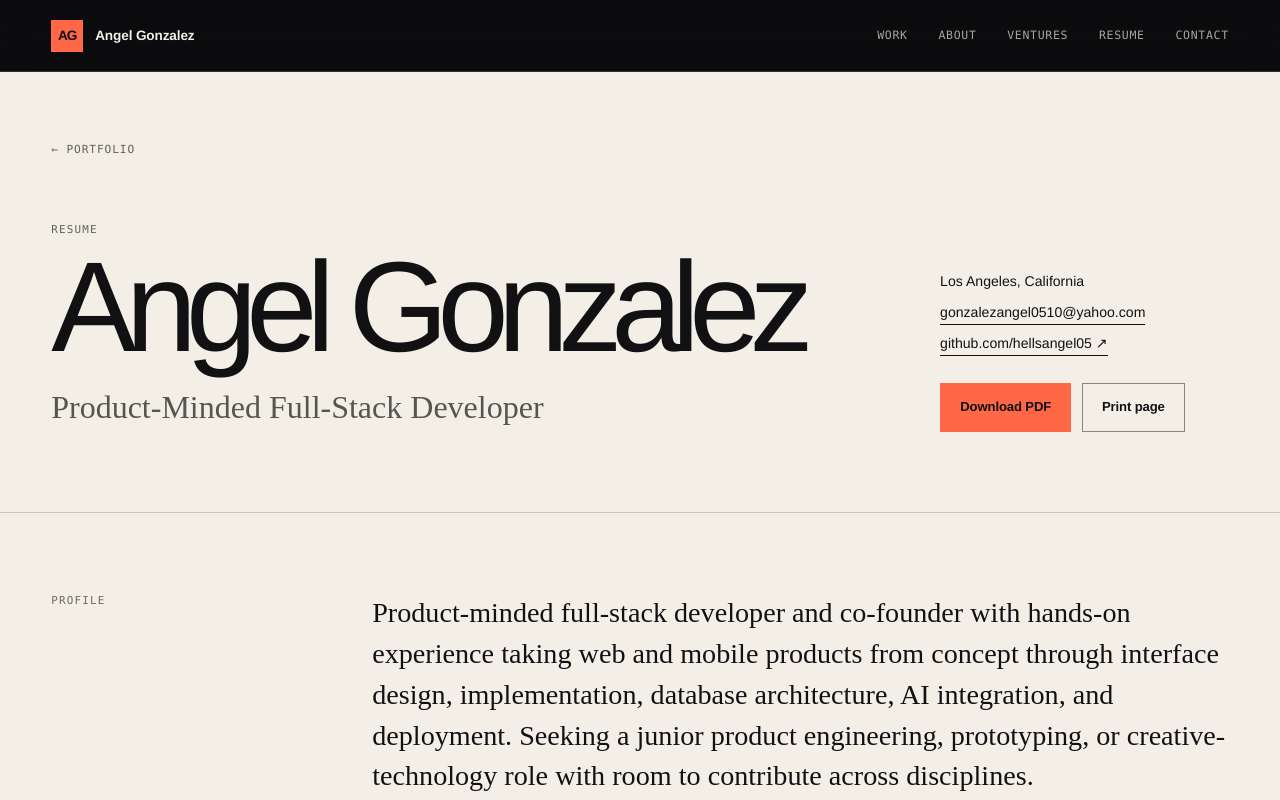
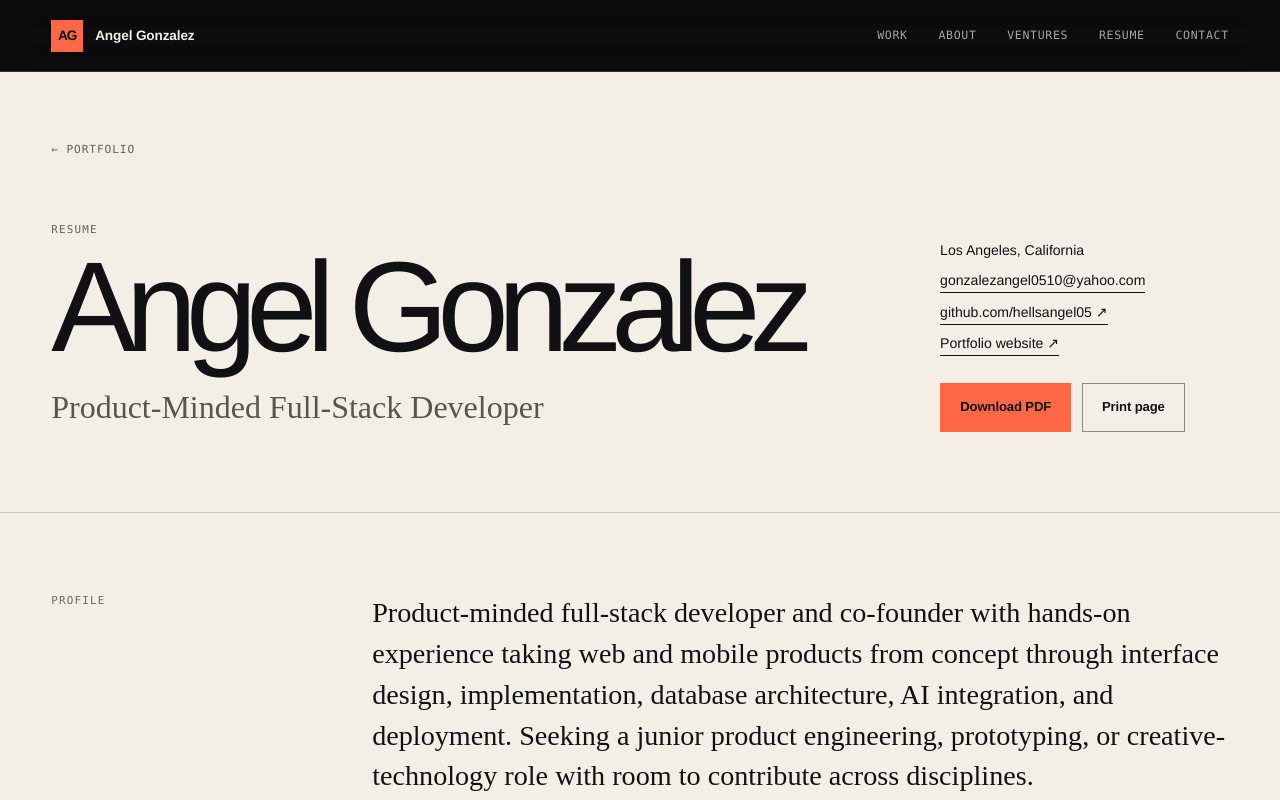
Before and after one commit to hellsangel05/portfolio-site, a Next.js app: page /resume in a window 1280 px wide. Shown: the top 800 px of the page. Built offline with nearby package versions, Linux system fonts and the light colour scheme.

Commit message:
Refresh portfolio for junior developer applications

```diff
--- a/app/resume/page.tsx
+++ b/app/resume/page.tsx
@@ -70,6 +70,7 @@ export default function ResumePage() {
           <p>Los Angeles, California</p>
           <a href="mailto:gonzalezangel0510@yahoo.com">gonzalezangel0510@yahoo.com</a>
           <a href="https://github.com/hellsangel05" target="_blank" rel="noreferrer">github.com/hellsangel05 ↗</a>
+          <a href="https://portfolio-site-green-xi.vercel.app" target="_blank" rel="noreferrer">Portfolio website ↗</a>
           <div className="resume-downloads">
             <a href="/angel-gonzalez-resume.pdf" download className="button button-primary">Download PDF</a>
             <PrintButton />
```
